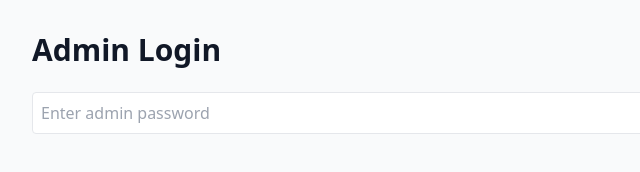
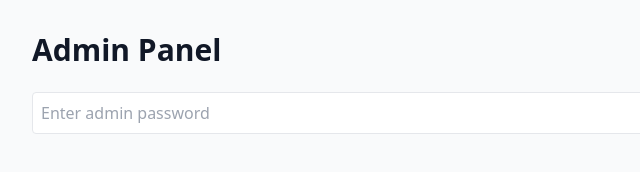
Before and after one commit to HelloTeodor/better-housing-final, a website: page pages/confidential/dashboard/admin.html in a window 1280 px wide. Shown: the full height of the page, 192-832 px from the left. Drawn offline with nearby package versions, Linux system fonts and the light colour scheme.

Commit message:
changed name

```diff
--- a/pages/confidential/dashboard/admin.html
+++ b/pages/confidential/dashboard/admin.html
@@ -8,7 +8,7 @@
   </head>
   <body class="bg-gray-50 min-h-screen">
     <main class="max-w-4xl mx-auto p-8">
-      <h1 class="text-3xl font-bold mb-6 text-gray-900">Admin Login</h1>
+      <h1 class="text-3xl font-bold mb-6 text-gray-900">Admin Panel</h1>
 
       <form id="loginForm" class="flex gap-2 items-center">
         <input
```
